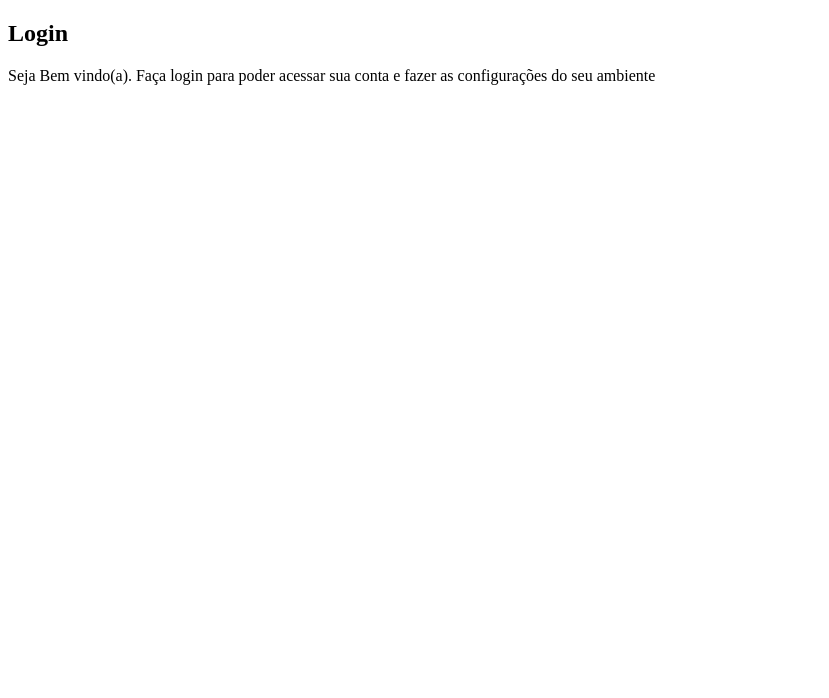
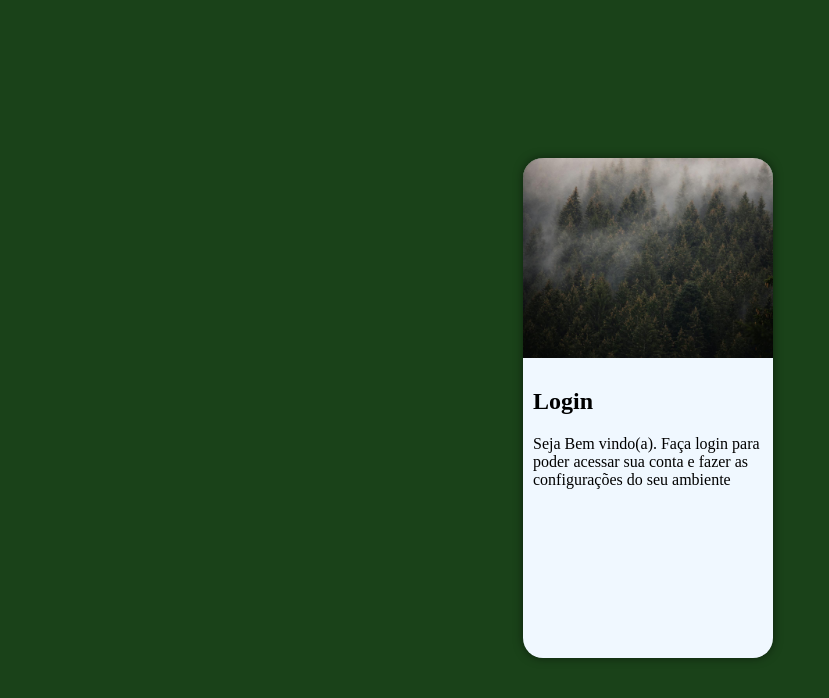
Before and after one commit to SojahBoy/projeto-login, a plain HTML site: page index.html in a window 1280 px wide. Shown: the whole page, without its empty margins (0-829 px from the left). Drawn offline with Linux system fonts and the light colour scheme.

Commit message:
começo do projeto

```diff
--- a/estilos/style.css
+++ b/estilos/style.css
@@ -5,3 +5,55 @@ Marrom: #784600
 Verde: #1A4219
 Marrom 2: #593F28
 */
+
+*{
+    font-family: system-ui,
+    -apple-system, BlinkMacSystemFont, 'Segoe UI',
+    Roboto, Oxygen, Ubuntu, Cantarell, 'Open Sans', 'Helvetica Neue',
+    sans-serif;
+    margin: 0px;
+    padding: 0px;
+    box-sizing: border-box;
+}
+body, html{
+    background-color: #1A4219;
+    height: 100vh;
+    width: 100vw;
+}
+
+main{
+    width: 100vw;
+    height: 100vh;
+    position: relative;
+
+}
+section#login{
+    position: absolute;
+    top: 50%;
+    left: 50%;
+    transform: translate(-50%, -50%);
+    background-color: aliceblue;
+    width: 250px;
+    height: 500px;
+    border-radius: 20px;
+    overflow: hidden;
+    box-shadow: 0px 0px 10px rgba(0, 0, 0, 0.5);
+}
+
+section#login > div#imagem{
+    background: #1A4219 url(../Imagens/floresta.jpg) no-repeat;
+    height: 200px;
+    background-size: cover;
+    background-position: left bottom;
+    display: block;
+}
+
+section#login > div#formulario{
+    padding: 10px;
+    display: block;
+}
+
+
+@media screen and (max-width: 768px){
+
+}
--- a/index.html
+++ b/index.html
@@ -4,6 +4,7 @@
     <meta charset="UTF-8">
     <meta name="viewport" content="width=device-width, initial-scale=1.0">
     <title>Document</title>
+    <link rel="stylesheet" href="estilos/style.css">
 </head>
 <body>
 
```
Also changed, not shown: Imagens/floresta.jpg (renamed from Imagens/pexels-njeromin-18981044 (1).jpg).
